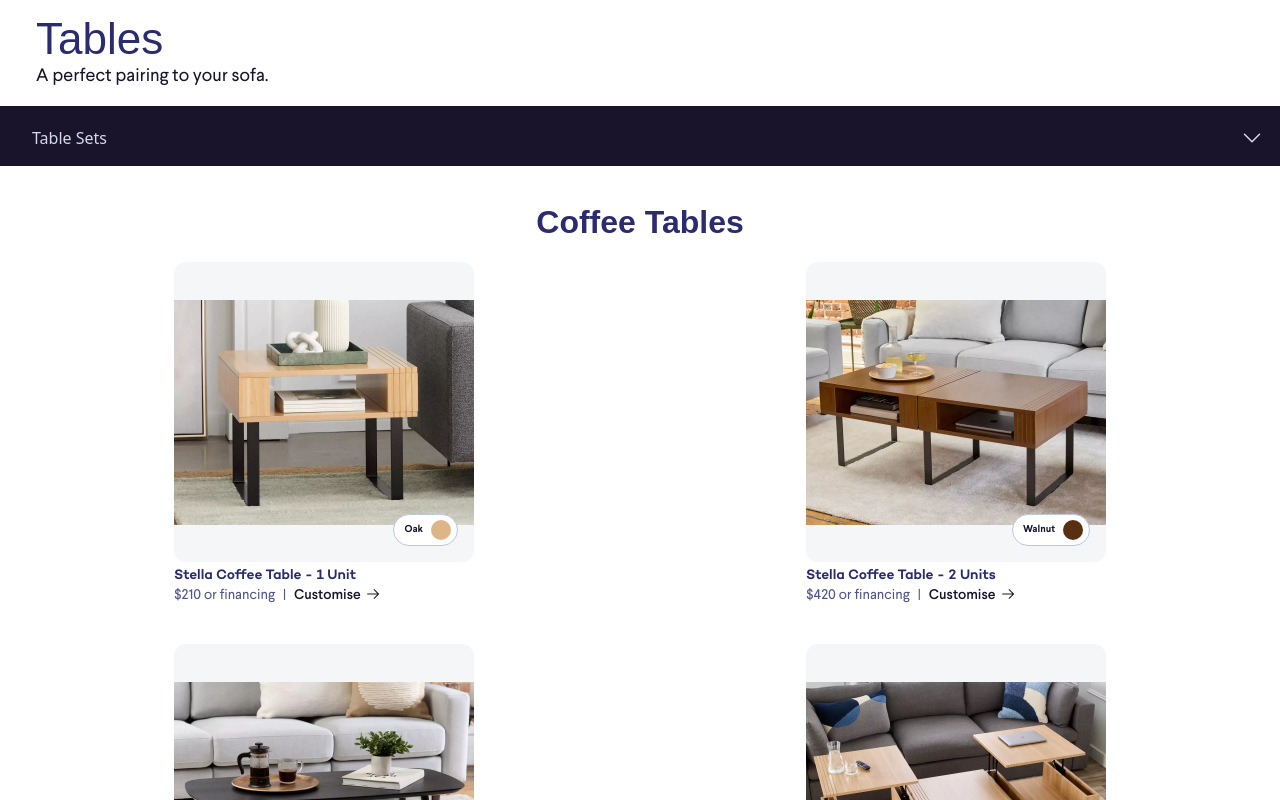
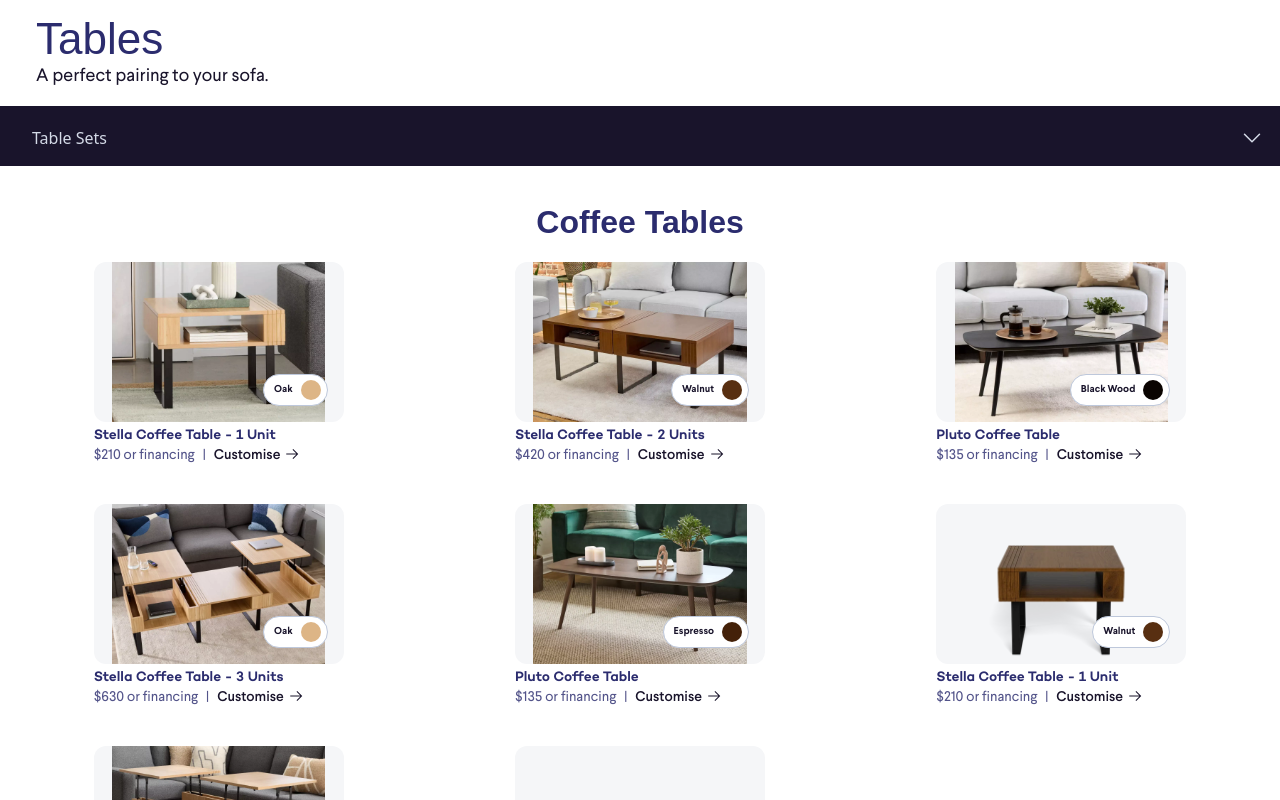
Before and after one commit to jay-kj-woo/coffee-table-ui, a Next.js app: page / in a window 1280 px wide. Shown: the top 800 px of the page. Built offline with nearby package versions, Linux system fonts and the light colour scheme; a web font is replaced by a local one.

Commit message:
feat: applies responsive design for large  screen (< 1024px)

```diff
--- a/app/components/categorySection/CategorySection.tsx
+++ b/app/components/categorySection/CategorySection.tsx
@@ -33,7 +33,7 @@ export const CagetorySection = ({
           {title}
         </div>
       </div>
-      <div className=" relative grid grid-cols-2  justify-center justify-items-center gap-x-4 gap-y-10 px-4 py-4  sm:px-1 md:px-4">
+      <div className=" relative grid grid-cols-2 justify-center justify-items-center gap-x-4 gap-y-10 px-4 py-4 sm:px-1  md:px-4 lg:grid-cols-3">
         {products.map((product) => (
           <ProductCard key={`${title}_${product.id}`} product={product} />
         ))}
--- a/app/components/productCard/CardImage.tsx
+++ b/app/components/productCard/CardImage.tsx
@@ -14,7 +14,7 @@ export const CardImage = ({
   floatColor,
 }: Prop) => {
   return (
-    <div className="md2lg:h-[300px] relative h-[122px] w-full md:h-[142px]">
+    <div className="md2lg:h-[300px] relative h-[122px] w-full md:h-[142px] lg:h-[160px]">
       <Image
         src={imageSrc}
         alt={imageAlt}
--- a/app/components/productCard/ProductCard.tsx
+++ b/app/components/productCard/ProductCard.tsx
@@ -19,7 +19,7 @@ export const ProductCard = ({ product }: Props) => {
   const { title, price, imageUrl, color, discount } = product;
 
   return (
-    <div className="md2lg:w-[300px] relative flex h-full w-[150px] flex-col items-center gap-[6px] sm:w-[180px] md:w-[190px]">
+    <div className="md2lg:w-[300px] relative flex h-full w-[150px] flex-col items-center gap-[6px] sm:w-[180px] md:w-[190px] lg:w-[250px]">
       <CardImage
         imageSrc={`/assets/images/${imageUrl}`}
         imageAlt={title}
```
